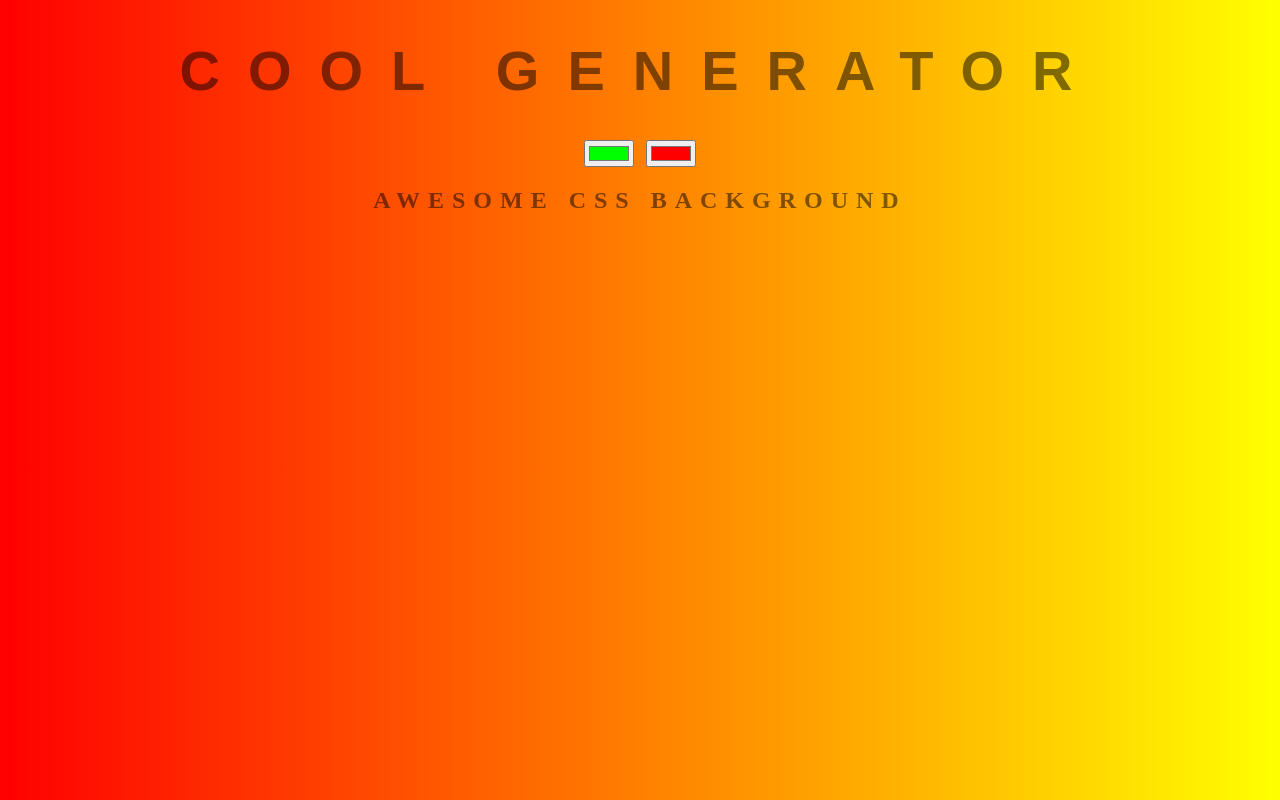
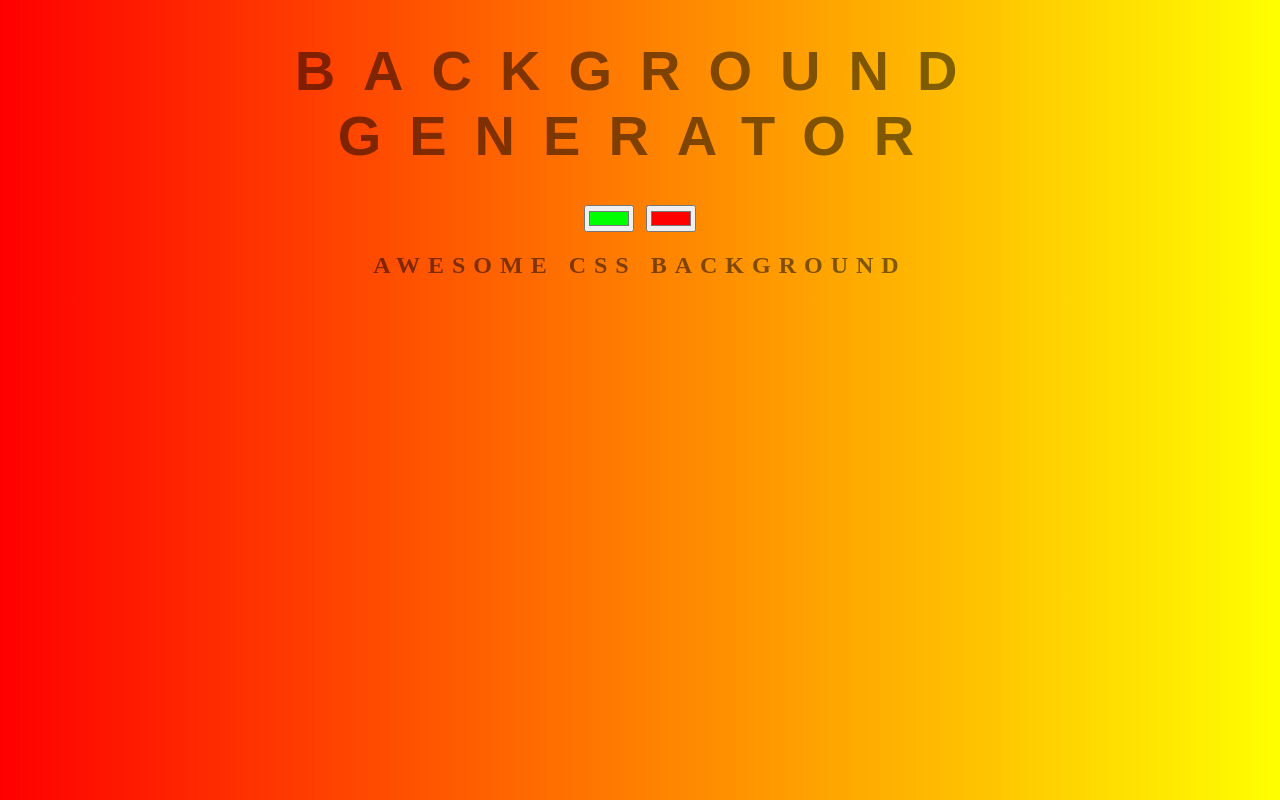
Before and after one commit to mjywebdev/background-generator, a plain HTML site: page index.html in a window 1280 px wide. Drawn offline with Linux system fonts and the light colour scheme.

Commit message:
changing back

```diff
--- a/index.html
+++ b/index.html
@@ -8,7 +8,7 @@
     <link rel="stylesheet" href="styles.css">
 </head>
 <body id="gradient">
-    <h1>cool generator</h1>
+    <h1>Background generator</h1>
     <input class="color1" type="color" name="color1" value="#00ff00">
     <input class="color2" type="color" name="color2" value="#ff0000">
     <h2>Awesome CSS Background</h2>
```
